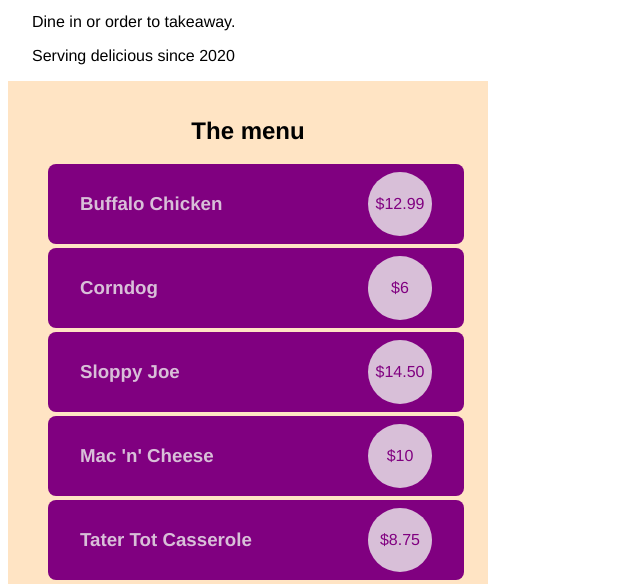
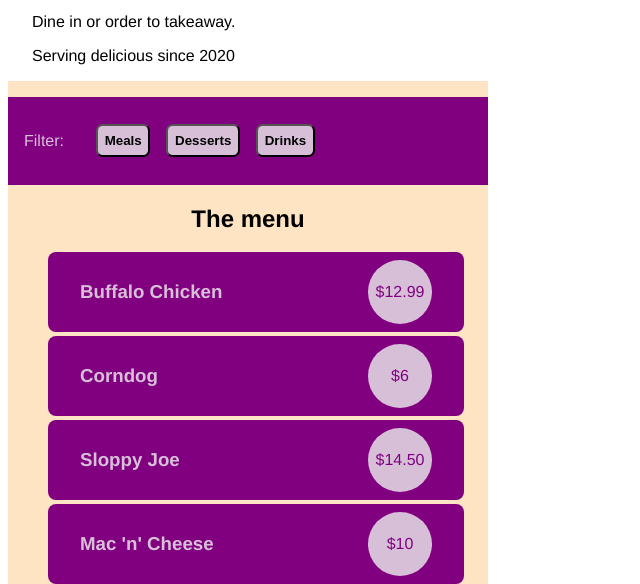
Before and after one commit to genialgiraffe/sass-play, a plain HTML site: page index.html in a window 1280 px wide. Shown: the part 216-800 px from the top of the page, without its empty margins (0-640 px from the left). Drawn offline with Linux system fonts and the light colour scheme.

Commit message:
Added button html

```diff
--- a/index.html
+++ b/index.html
@@ -20,6 +20,12 @@
         </div>
     </header>
     <main id="menu">
+        <div id="filter">
+            <span>Filter:</span>
+            <button>Meals</button>
+            <button>Desserts</button>
+            <button>Drinks</button>
+        </div>
         <h2>The menu</h2>
         <ul id="menu-list">
         </ul>
--- a/styles/main.css
+++ b/styles/main.css
@@ -122,3 +122,24 @@ span {
     line-height: 4em;
     border-radius: 50%;
 }
+
+#filter {
+    display: flex;
+    align-items: center;
+    gap: 1em;
+    background-color: purple;
+    padding: 1em;
+    height: 3.5rem;
+}
+
+#filter span {
+    color: thistle;
+    margin-right: 1em;
+}
+
+#filter button {
+    background-color: thistle;
+    padding: 0.5em 0.5em;
+    border-radius: 0.5em;
+    font-weight: bold;
+}
```
